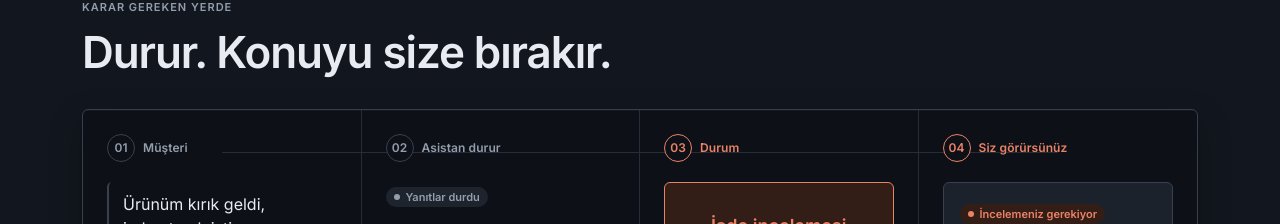
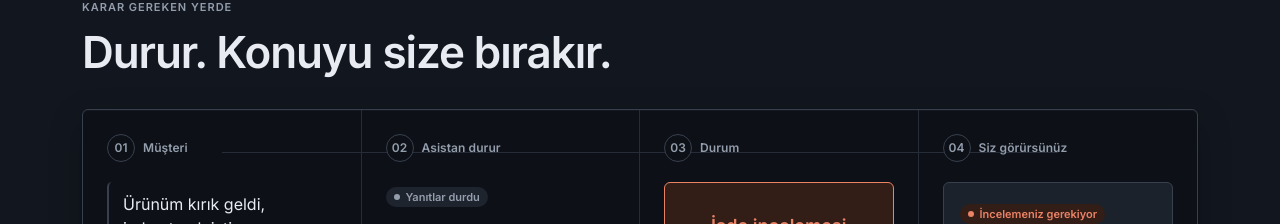
Before and after one commit to keremm44/whatsapp-assistant, a Next.js app in the folder frontend/: page / in a window 1280 px wide. Shown: the part 2140-2364 px from the top of the page. Built offline with nearby package versions, Linux system fonts and the light colour scheme; no server answers.

Commit message:
frontend: keep coral inside attention states

```diff
--- a/frontend/src/components/marketing/control-section.tsx
+++ b/frontend/src/components/marketing/control-section.tsx
@@ -263,7 +263,7 @@ function CoralJourney() {
             </p>
           </FlowStep>
 
-          <FlowStep index="03" label="Durum" visible={visibleSteps >= 3} attentionState>
+          <FlowStep index="03" label="Durum" visible={visibleSteps >= 3}>
             <div className="flex min-h-[88px] items-center justify-center rounded-sheet border border-attention bg-attention-soft px-4 text-center">
               <p className="font-heading text-lg font-semibold text-attention">
                 İade incelemesi
@@ -271,7 +271,7 @@ function CoralJourney() {
             </div>
           </FlowStep>
 
-          <FlowStep index="04" label="Siz görürsünüz" last visible={visibleSteps >= 4} attentionState>
+          <FlowStep index="04" label="Siz görürsünüz" last visible={visibleSteps >= 4}>
             <div className="rounded-sheet border border-boundary bg-raised p-4">
               <StatusChip tone="attention">İncelemeniz gerekiyor</StatusChip>
               <p className="mt-3 type-row-secondary text-foreground">
@@ -289,14 +289,12 @@ function FlowStep({
   index,
   label,
   children,
-  attentionState = false,
   last = false,
   visible,
 }: {
   index: string;
   label: string;
   children: React.ReactNode;
-  attentionState?: boolean;
   last?: boolean;
   visible: boolean;
 }) {
@@ -309,22 +307,10 @@ function FlowStep({
       )}
     >
       <div className="mb-5 flex items-center gap-2">
-        <span
-          className={cn(
-            "relative z-10 flex h-7 min-w-7 items-center justify-center rounded-full border bg-sunken px-1 type-meta font-semibold",
-            attentionState && visible
-              ? "border-attention text-attention"
-              : "border-boundary text-muted-foreground",
-          )}
-        >
+        <span className="relative z-10 flex h-7 min-w-7 items-center justify-center rounded-full border border-boundary bg-sunken px-1 type-meta font-semibold text-muted-foreground">
           {index}
         </span>
-        <span
-          className={cn(
-            "type-meta font-semibold",
-            attentionState && visible ? "text-attention" : "text-muted-foreground",
-          )}
-        >
+        <span className="type-meta font-semibold text-muted-foreground">
           {label}
         </span>
       </div>
```
